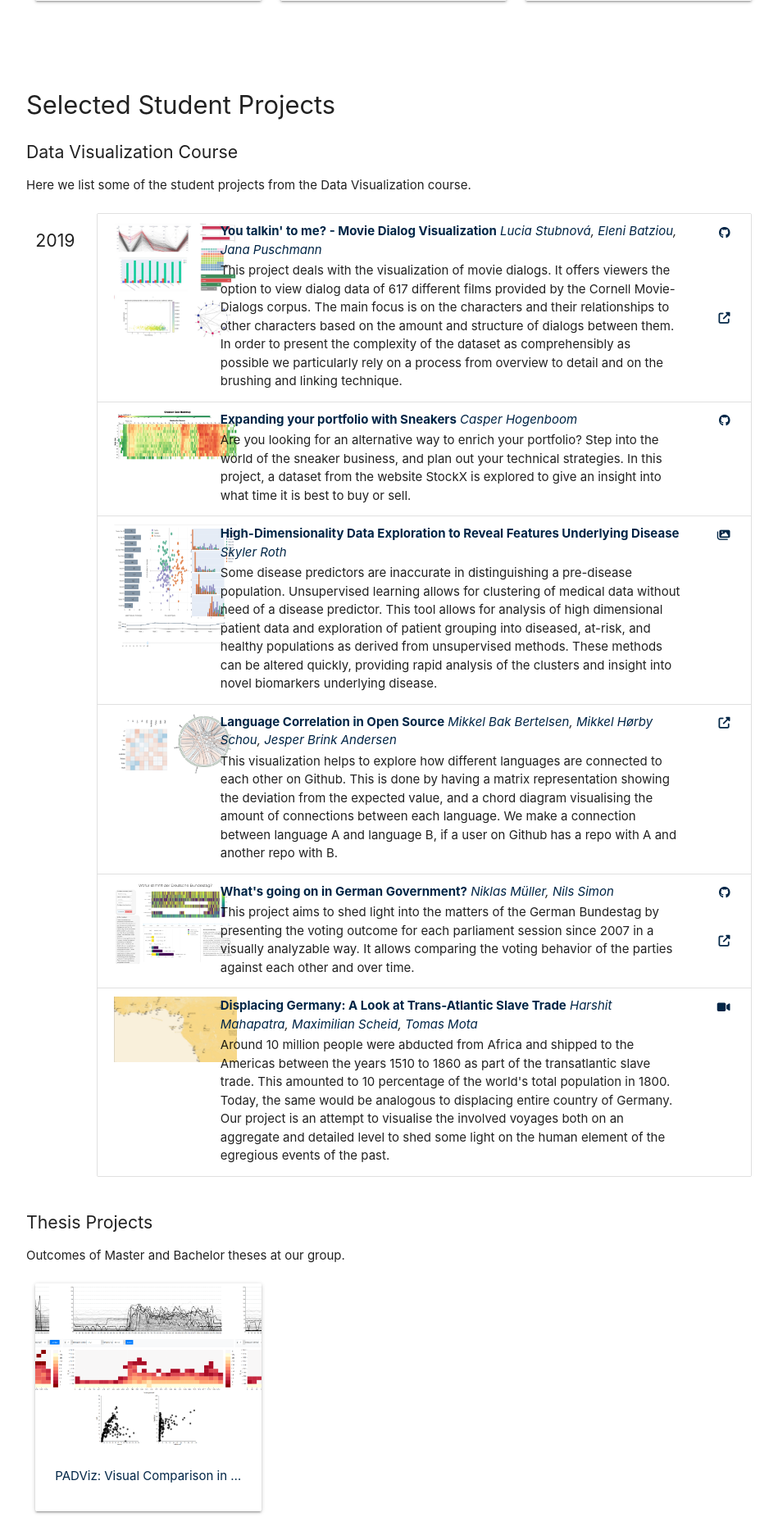
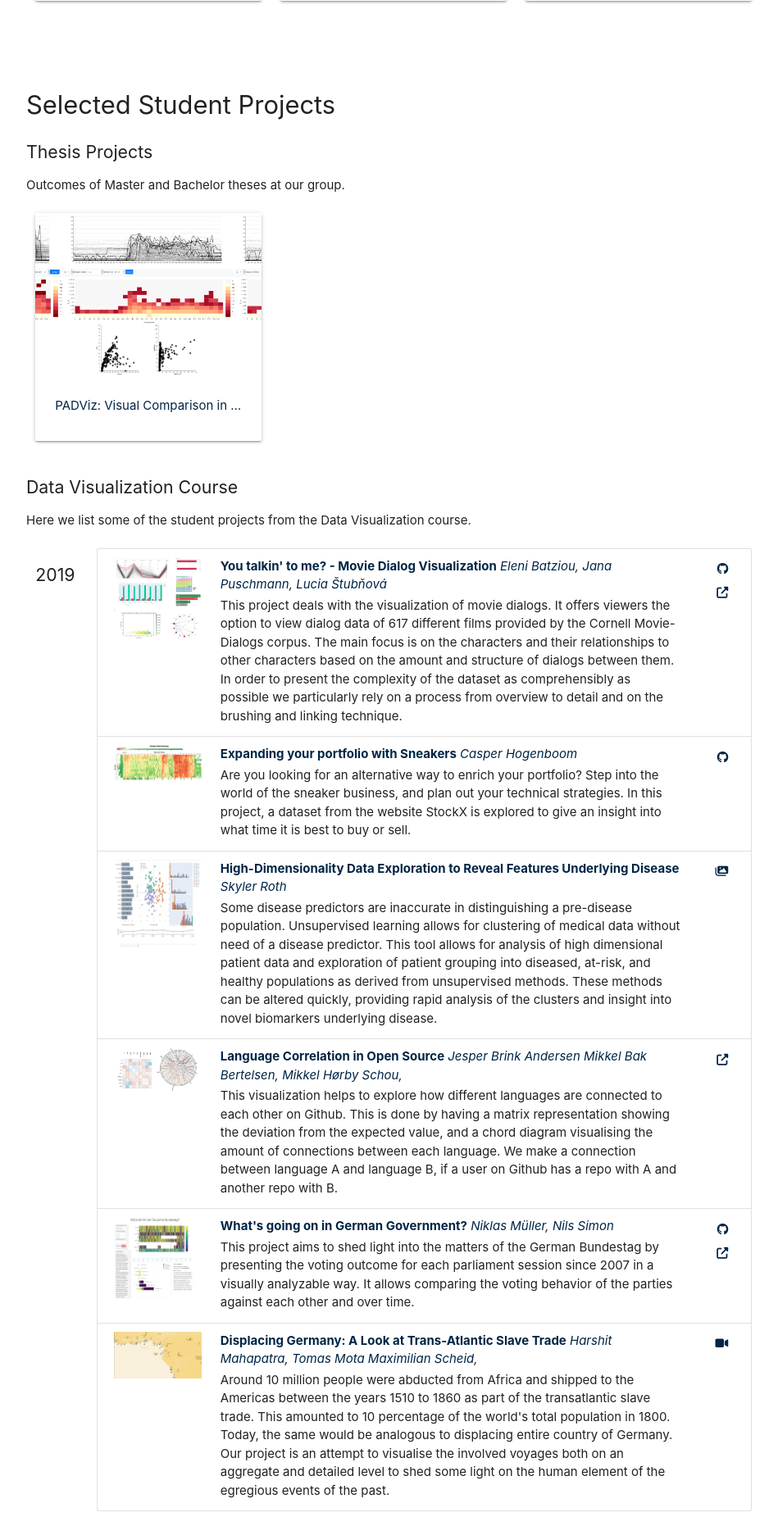
Before and after one commit to vis-au/vis-au.github.io, a PHP site: page / in a window 1280 px wide. Shown: the part 1261-3112 px from the top of the page at 82% size, without its empty margins (160-1109 px from the left). Run offline with PHP 8.4, Linux system fonts and the light colour scheme; some libraries are stand-ins or nearby versions.

Commit message:
restructure student project section

```diff
--- a/css/style.css
+++ b/css/style.css
@@ -110,8 +110,9 @@
   justify-content: flex-start;
 }
 .student-project img.teaser {
-  width: 150px;
+  max-width: 100%;
   max-height: 150px;
+  overflow: hidden;
 }
 .student-project .title {
   width: 100%;
@@ -127,10 +128,11 @@
   display: flex;
   flex-direction: row;
   justify-content: flex-end;
+  align-content: flex-start;
   flex-wrap: wrap;
 }
 .student-project .icons i {
-  margin: 0.35rem;
+  margin: 0.5rem;
 }
 
 .overlay#bibtex {
--- a/index.html
+++ b/index.html
@@ -257,9 +274,9 @@
               <div class="col s9 m9">
                 <span class="title">You talkin' to me? - Movie Dialog Visualization</span>
                 <span class="author">
-                  <a href="https://www.linkedin.com/in/stubnovalucia/">Lucia Stubnová</a>,
                   <a href="https://www.linkedin.com/in/eleni-batziou/">Eleni Batziou</a>,
-                  <a href="https://www.linkedin.com/in/jana-puschmann-0423b0150/">Jana Puschmann</a>
+                  <a href="https://www.linkedin.com/in/jana-puschmann-0423b0150/">Jana Puschmann</a>,
+                  <a href="https://www.linkedin.com/in/stubnovalucia/">Lucia Štubňová</a>
                 </span>
                 <p class="abstract">
                   This project deals with the visualization of movie dialogs. It offers viewers the option to view dialog data of 617 different films provided by the Cornell Movie-Dialogs corpus.
```
Also changed, not shown: other parts of index.html (+19 -19 lines).
